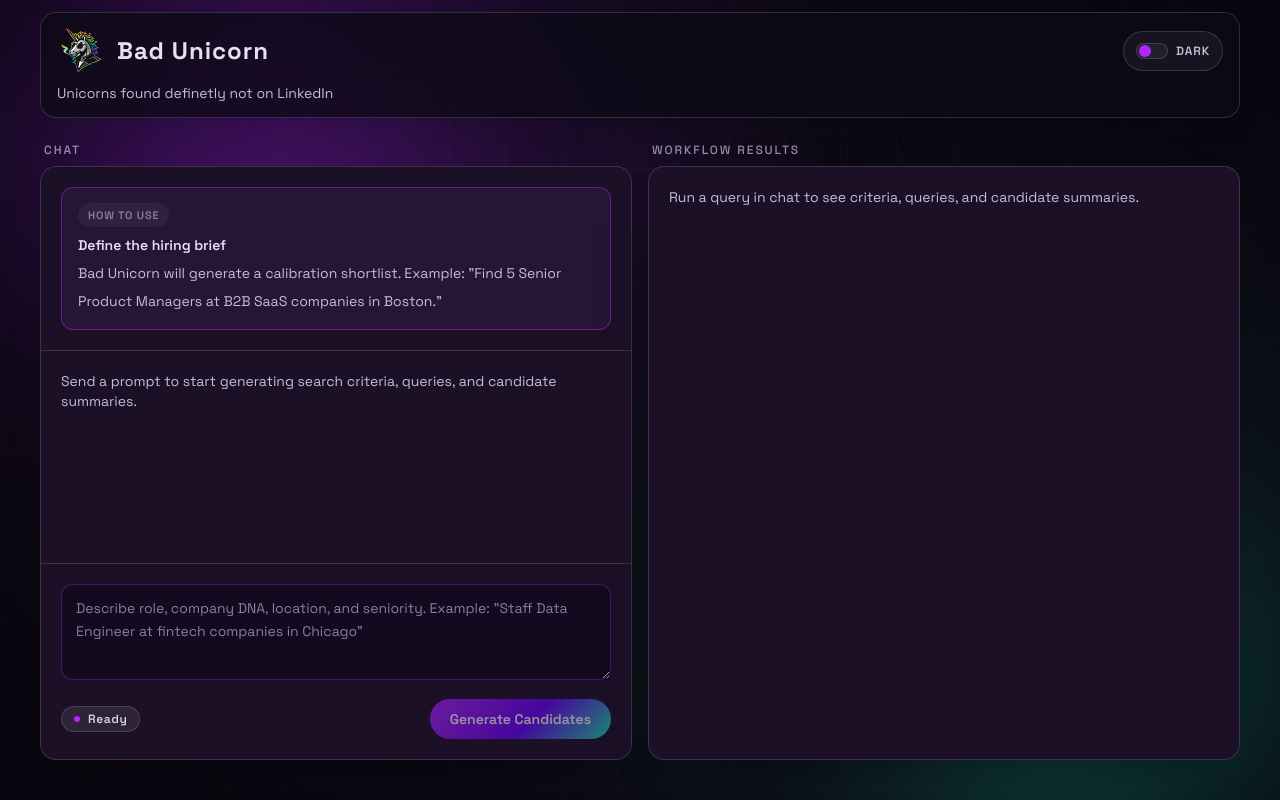
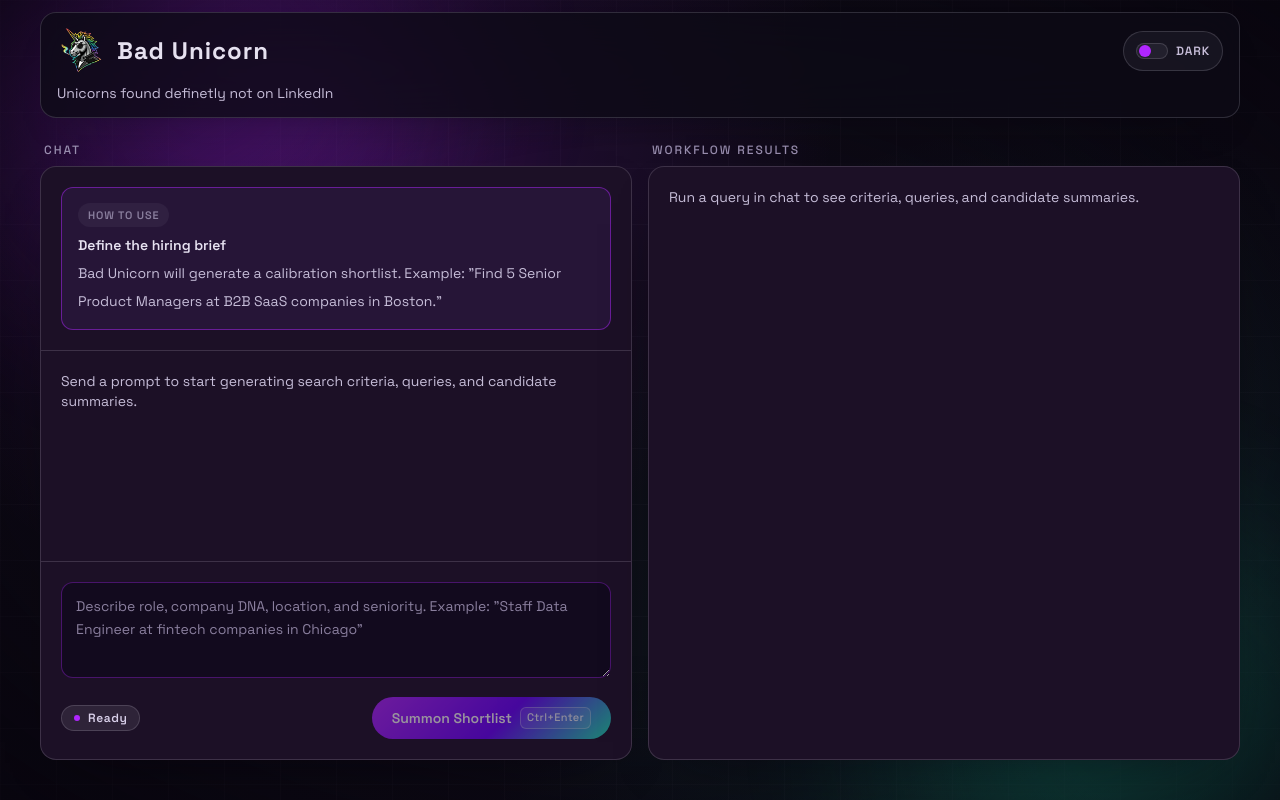
Before and after one commit to spacebetween/deep-research, a Next.js app in the folder apps/web/: page /recruiters in a window 1280 px wide. Built offline with nearby package versions, Linux system fonts and the light colour scheme.

Commit message:
Refresh recruiter CTA with shortcut hint

```diff
--- a/apps/web/app/recruiters/page.tsx
+++ b/apps/web/app/recruiters/page.tsx
@@ -181,7 +181,7 @@
               status={status}
               placeholder='Describe role, company DNA, location, and seniority. Example: "Staff Data Engineer at fintech companies in Chicago"'
               textareaLabel="Workflow search input"
-              submitLabel="Generate Candidates"
+              submitLabel="Summon Shortlist"
               isLoading={isLoading}
               onChange={setInput}
               onSubmit={onSubmit}
--- a/apps/web/components/ui/chat-composer.tsx
+++ b/apps/web/components/ui/chat-composer.tsx
@@ -10,6 +10,7 @@
   placeholder: string;
   textareaLabel: string;
   submitLabel: string;
+  submitShortcutLabel?: string;
   loadingLabel?: string;
   isLoading: boolean;
   onChange: (nextValue: string) => void;
@@ -24,6 +25,7 @@
   placeholder,
   textareaLabel,
   submitLabel,
+  submitShortcutLabel = 'Ctrl+Enter',
   loadingLabel = 'Working...',
   isLoading,
   onChange,
@@ -96,7 +98,14 @@
             isLoading && 'unicorn-shimmer',
           )}
         >
-          {isLoading ? loadingLabel : submitLabel}
+          <span className="flex items-center gap-2">
+            <span>{isLoading ? loadingLabel : submitLabel}</span>
+            {!isLoading ? (
+              <span className="rounded-md border border-white/30 bg-white/10 px-1.5 py-0.5 text-[11px] font-medium tracking-wide text-white/90">
+                {submitShortcutLabel}
+              </span>
+            ) : null}
+          </span>
         </button>
       </div>
     </form>
```
